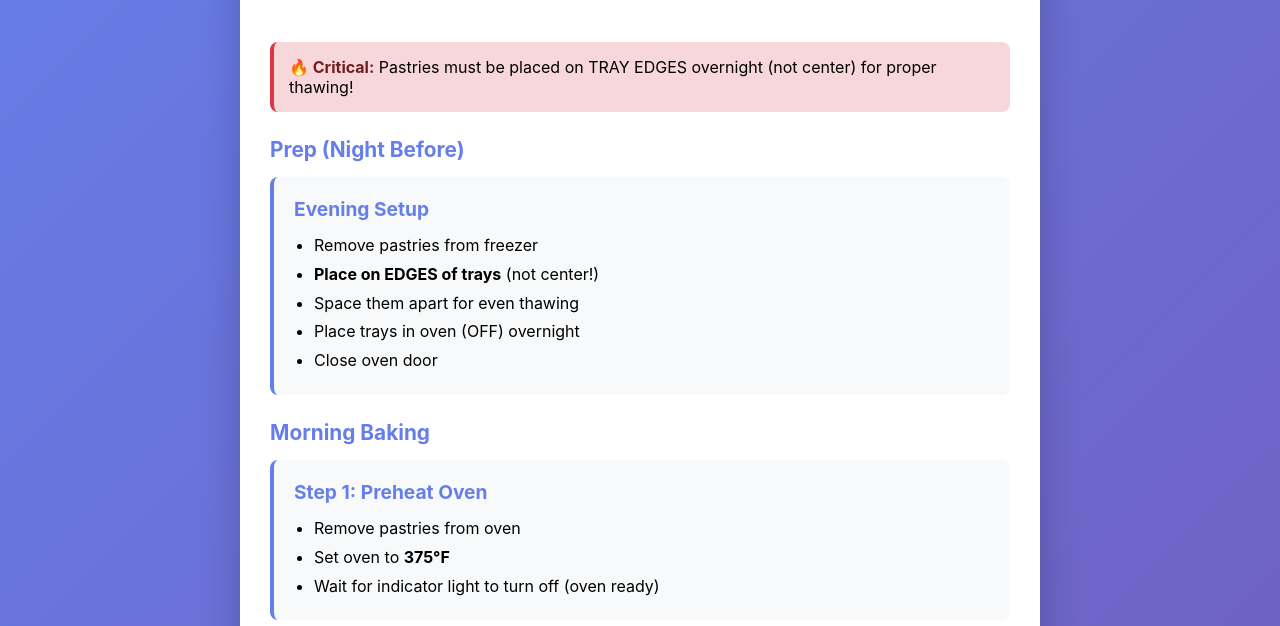
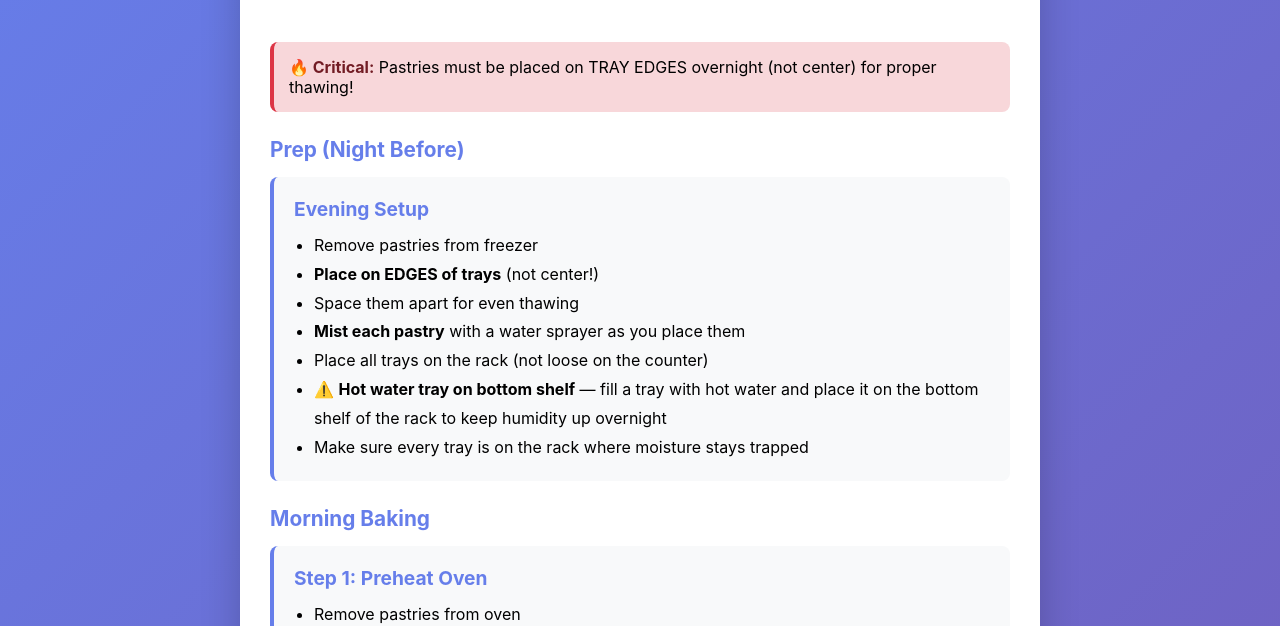
Before and after one commit to jpgaviria2/Coffeeshop-checklist, a plain HTML site: page procedure-baking.html in a window 1280 px wide. Shown: the part 164-790 px from the top of the page. Drawn offline with Linux system fonts and the light colour scheme.

Commit message:
Add hot water tray step to closing checklist and baking procedure

```diff
--- a/procedure-baking.html
+++ b/procedure-baking.html
@@ -69,8 +69,10 @@
                     <li>Remove pastries from freezer</li>
                     <li><strong>Place on EDGES of trays</strong> (not center!)</li>
                     <li>Space them apart for even thawing</li>
-                    <li>Place trays in oven (OFF) overnight</li>
-                    <li>Close oven door</li>
+                    <li><strong>Mist each pastry</strong> with a water sprayer as you place them</li>
+                    <li>Place all trays on the rack (not loose on the counter)</li>
+                    <li>⚠️ <strong>Hot water tray on bottom shelf</strong> — fill a tray with hot water and place it on the bottom shelf of the rack to keep humidity up overnight</li>
+                    <li>Make sure every tray is on the rack where moisture stays trapped</li>
                 </ul>
             </div>
 
```
Also changed, not shown: index.html (+5 -1 lines).
